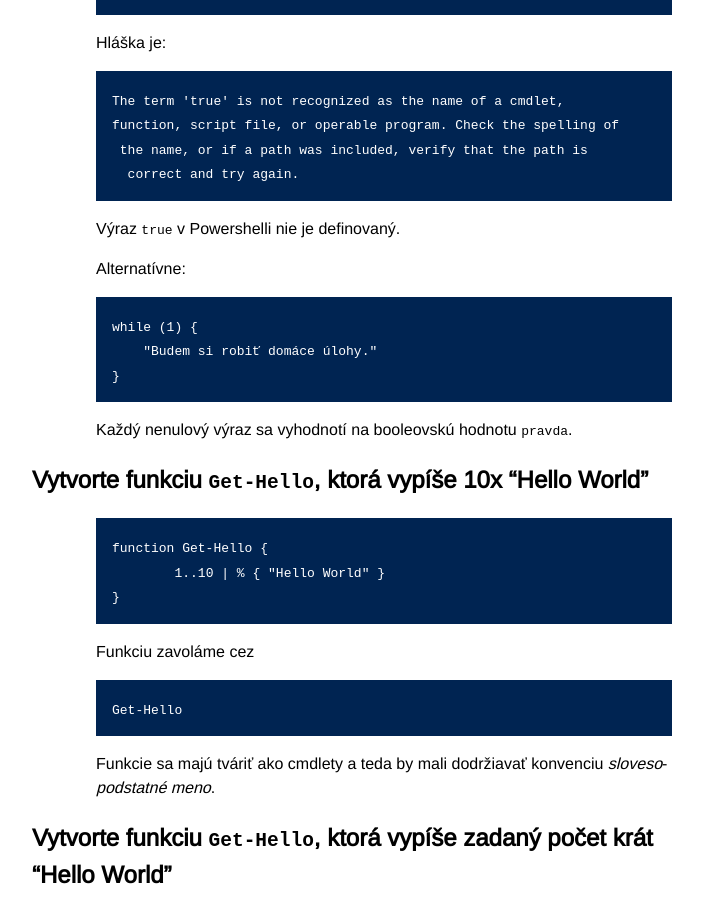
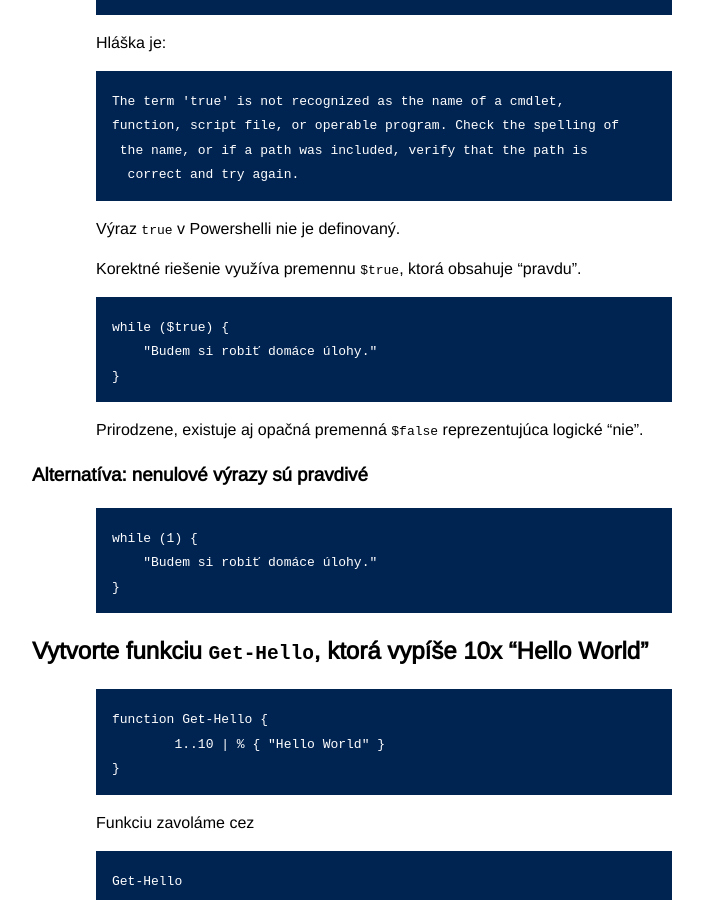
Before and after one commit to novotnyr/powershell-cvicebnica, a Jekyll site: the page built from viacriadkove-skriptovanie.markdown, in a window 1280 px wide and 900 px high, scrolled down 2093 px. Shown: the whole window, without its empty margins (288-991 px from the left). Built offline with Jekyll 4.4.1, drawn with Linux system fonts in a browser that asks for light colours.

Commit message:
Spomenute premenne $true a $false

```diff
--- a/viacriadkove-skriptovanie.markdown
+++ b/viacriadkove-skriptovanie.markdown
@@ -91,13 +91,20 @@ Hláška je:
 
 Výraz `true` v Powershelli nie je definovaný.
 
-Alternatívne:
+Korektné riešenie využíva premennu `$true`, ktorá obsahuje "pravdu".
+
+	while ($true) {
+	    "Budem si robiť domáce úlohy."
+	}
+
+Prirodzene, existuje aj opačná premenná `$false` reprezentujúca
+logické "nie".
+
+### Alternatíva: nenulové výrazy sú pravdivé
 
 	while (1) {
 	    "Budem si robiť domáce úlohy."
 	}
-
-Každý nenulový výraz sa vyhodnotí na booleovskú hodnotu `pravda`.
 
 Funkcie
 =======
```
